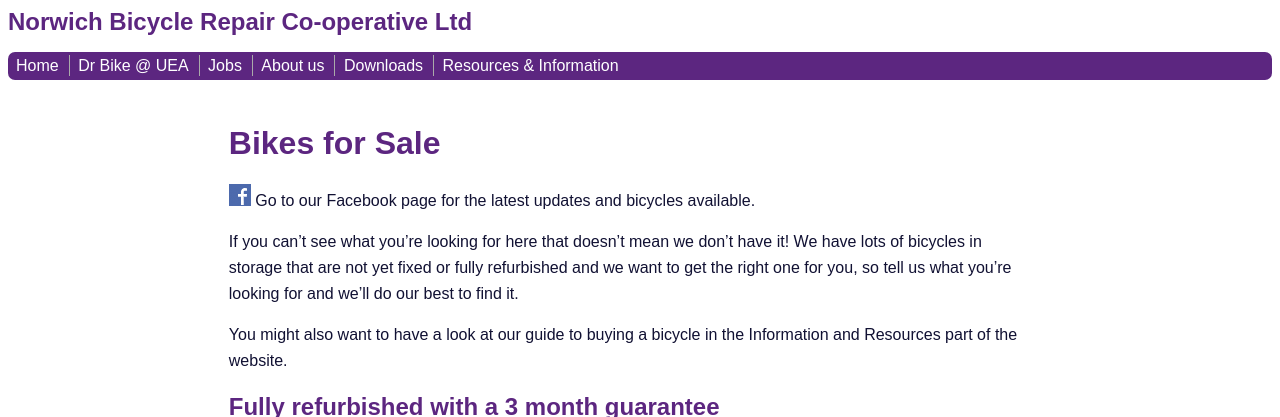
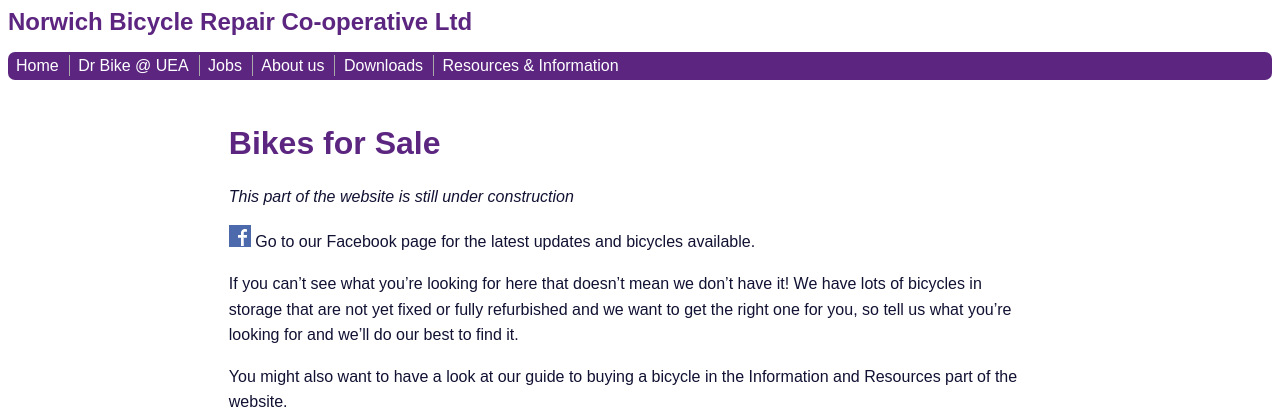
Before and after one commit to norwichbicyclerepaircooperative/norwichbicyclerepaircooperative.github.io, a Jekyll site: the page built from bikes-for-sale/index.md, in a window 1280 px wide, cut to the strip 0-417 px from the top of the page. Built offline with Jekyll 4.4.1, drawn with Linux system fonts in a browser that asks for light colours.

Commit message:
Update index.md

```diff
--- a/bikes-for-sale/index.md
+++ b/bikes-for-sale/index.md
@@ -5,6 +5,8 @@ layout: default
 
 Bikes for Sale
 ==============
+
+*This part of the website is still under construction*
 
 [![Go to our Facebook page](/static/images/fb_logo.png)](https://www.facebook.com/drbikeatuea/photos/a.10159358552855370.1073741830.312671550369/10159358553260370/?type=3&theater) Go to our Facebook page for the latest updates and bicycles available.
 
```
